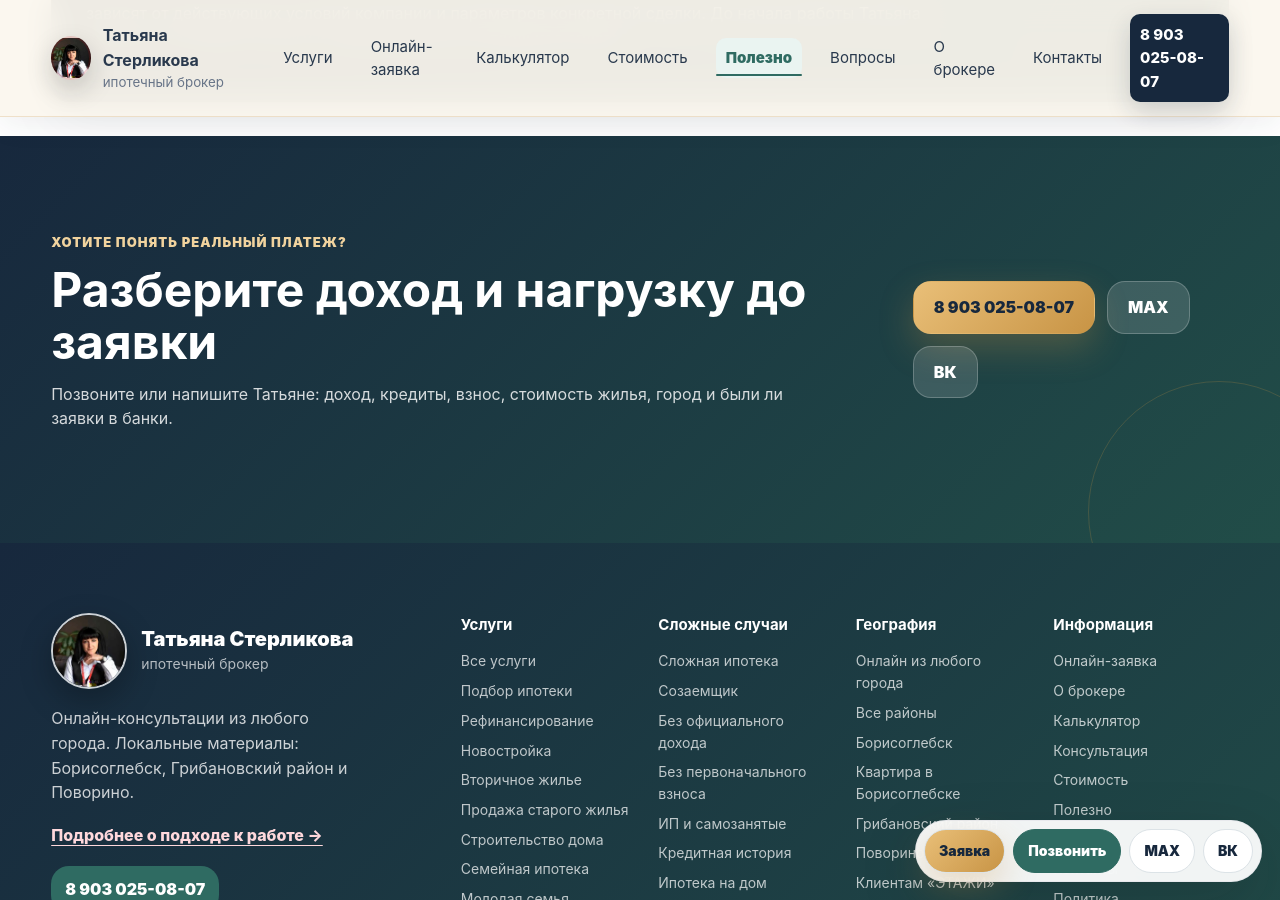
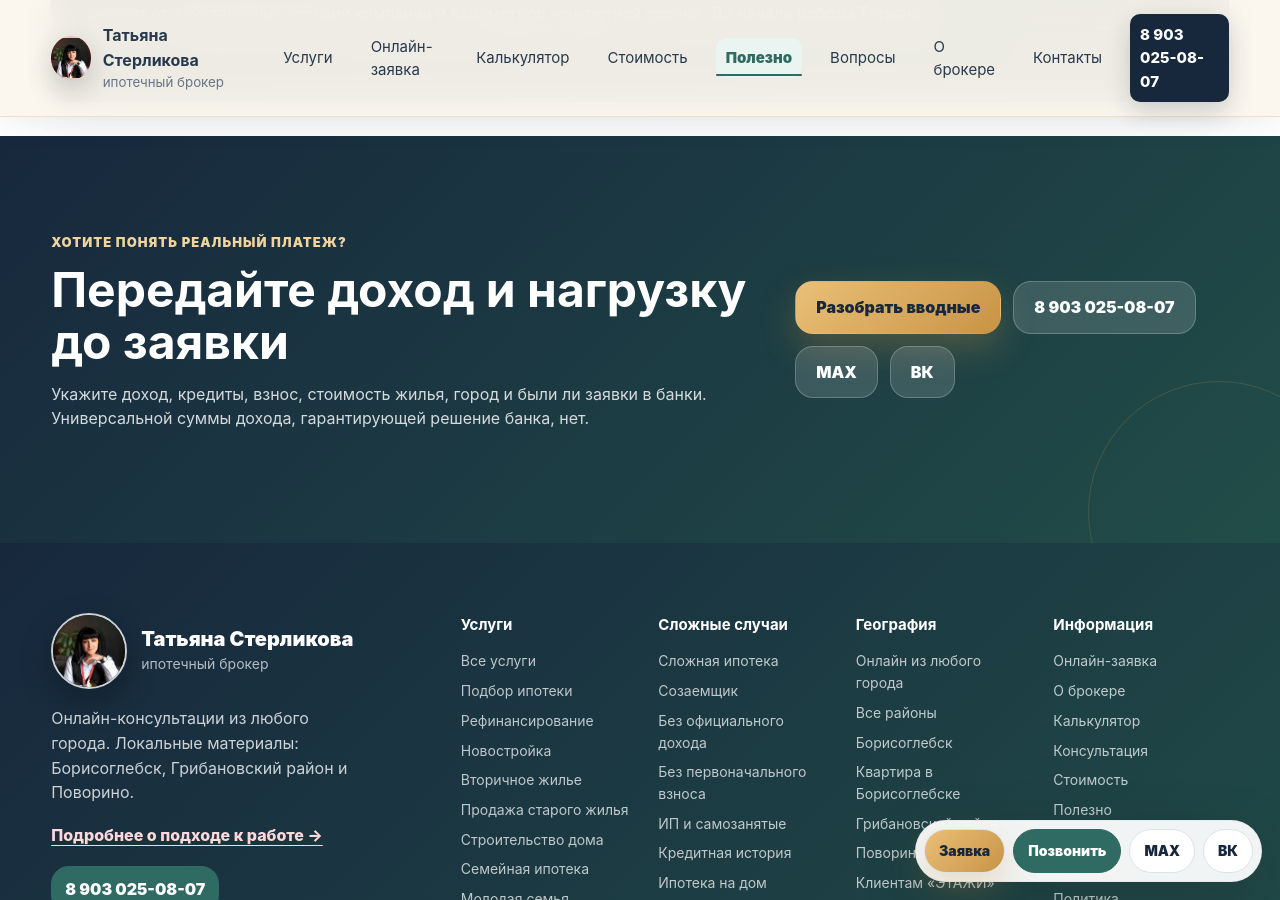
Before and after one commit to deputat36/broker, a Jekyll site: the page built from polezno/skolko-nuzhno-zarabatyvat-dlya-ipoteki.md, in a window 1280 px wide and 900 px high, scrolled down 3508 px. Built offline with Jekyll 4.4.1, drawn with Linux system fonts in a browser that asks for light colours; some of the changed text lies outside the part shown.

Commit message:
Добавить маршрут заявки со страницы расчета дохода (#93)
Связать расчет дохода с онлайн-заявкой и тематическими материалами по доходу, нагрузке, взносу и объекту без универсальных обещаний одобрения.

```diff
--- a/polezno/skolko-nuzhno-zarabatyvat-dlya-ipoteki.md
+++ b/polezno/skolko-nuzhno-zarabatyvat-dlya-ipoteki.md
@@ -14,7 +14,8 @@
   <p class="lead">Универсальной зарплаты “для одобрения ипотеки” нет. Банк смотрит не только доход, но и платеж, кредиты, состав семьи, первоначальный взнос, объект и выбранную программу.</p>
   <div class="hero-actions">
     <a class="btn btn-primary" href="{{ '/kalkulyator-ipoteki/' | relative_url }}">Посчитать платеж</a>
-    <a class="btn btn-secondary" href="tel:+79030250807">Позвонить Татьяне</a>
+    <a class="btn btn-secondary" href="{{ '/online-zayavka/' | relative_url }}?source={{ page.url | url_encode }}&amp;scenario={{ 'Первичная консультация и подбор ипотеки' | url_encode }}&amp;placement=income_readiness_hero">Передать вводные онлайн</a>
+    <a class="btn btn-light" href="tel:+79030250807">Позвонить Татьяне</a>
   </div>
 </section>
 
@@ -25,10 +26,10 @@
     <p>Один и тот же доход может выглядеть по-разному: у одного заемщика нет кредитов и большой взнос, у другого есть кредитные карты, рассрочки, алименты или несколько иждивенцев.</p>
   </div>
   <div class="grid cards-4">
-    <article class="card"><h3>Доход</h3><p>Официальная зарплата, ИП, самозанятость, смешанный доход или дополнительные поступления.</p></article>
-    <article class="card"><h3>Кредиты</h3><p>Платежи по кредитам, рассрочкам и кредитным картам уменьшают запас для ипотеки.</p></article>
-    <article class="card"><h3>Взнос</h3><p>Чем больше первоначальный взнос, тем меньше сумма кредита и будущий платеж.</p></article>
-    <article class="card"><h3>Объект</h3><p>Квартира, дом, новостройка или строительство могут иметь разные требования банка.</p></article>
+    <article class="card"><h3><a href="{{ '/polezno/ipoteka-s-malenkoy-oficialnoy-zarplatoy/' | relative_url }}">Доход</a></h3><p>Официальная зарплата, ИП, самозанятость, смешанный доход или дополнительные поступления.</p></article>
+    <article class="card"><h3><a href="{{ '/polezno/kreditnaya-nagruzka-pered-ipotekoy/' | relative_url }}">Кредиты</a></h3><p>Платежи по кредитам, рассрочкам и кредитным картам уменьшают запас для ипотеки.</p></article>
+    <article class="card"><h3><a href="{{ '/polezno/pervonachalnyy-vznos-po-ipoteke/' | relative_url }}">Взнос</a></h3><p>Чем больше первоначальный взнос, тем меньше сумма кредита и будущий платеж.</p></article>
+    <article class="card"><h3><a href="{{ '/polezno/pochemu-bank-ne-odobryaet-obekt-ipoteki/' | relative_url }}">Объект</a></h3><p>Квартира, дом, новостройка или строительство могут иметь разные требования банка.</p></article>
   </div>
 </section>
 
@@ -58,8 +59,9 @@
   <aside class="sidebar">
     <div class="seo-panel">
       <h3>Нужен расчет по доходу?</h3>
-      <p>Подготовьте доход, кредиты, взнос, город и примерную стоимость жилья. Первичный разбор бесплатный.</p>
-      <a class="btn btn-primary" href="{{ '/konsultaciya/' | relative_url }}">Консультация</a>
+      <p>Подготовьте доход, кредиты, взнос, город и примерную стоимость жилья. Документы в первичной форме не нужны.</p>
+      <a class="btn btn-primary" href="{{ '/online-zayavka/' | relative_url }}?source={{ page.url | url_encode }}&amp;scenario={{ 'Первичная консультация и подбор ипотеки' | url_encode }}&amp;placement=income_readiness_sidebar">Передать вводные</a>
+      <a class="btn btn-secondary" href="{{ '/konsultaciya/' | relative_url }}">Консультация</a>
     </div>
     <div class="seo-panel">
       <h3>Связанные материалы</h3>
@@ -90,11 +92,12 @@
 <section class="section cta-section">
   <div>
     <p class="eyebrow">Хотите понять реальный платеж?</p>
-    <h2>Разберите доход и нагрузку до заявки</h2>
-    <p>Позвоните или напишите Татьяне: доход, кредиты, взнос, стоимость жилья, город и были ли заявки в банки.</p>
+    <h2>Передайте доход и нагрузку до заявки</h2>
+    <p>Укажите доход, кредиты, взнос, стоимость жилья, город и были ли заявки в банки. Универсальной суммы дохода, гарантирующей решение банка, нет.</p>
   </div>
   <div class="cta-actions">
-    <a class="btn btn-primary" href="tel:+79030250807">8 903 025-08-07</a>
+    <a class="btn btn-primary" href="{{ '/online-zayavka/' | relative_url }}?source={{ page.url | url_encode }}&amp;scenario={{ 'Первичная консультация и подбор ипотеки' | url_encode }}&amp;placement=income_readiness_footer">Разобрать вводные</a>
+    <a class="btn btn-secondary" href="tel:+79030250807">8 903 025-08-07</a>
     <button class="btn btn-secondary" type="button" data-copy-phone>MAX</button>
     <a class="btn btn-secondary" href="https://vk.com/tatyanasterlikova" rel="noopener">ВК</a>
   </div>
```
